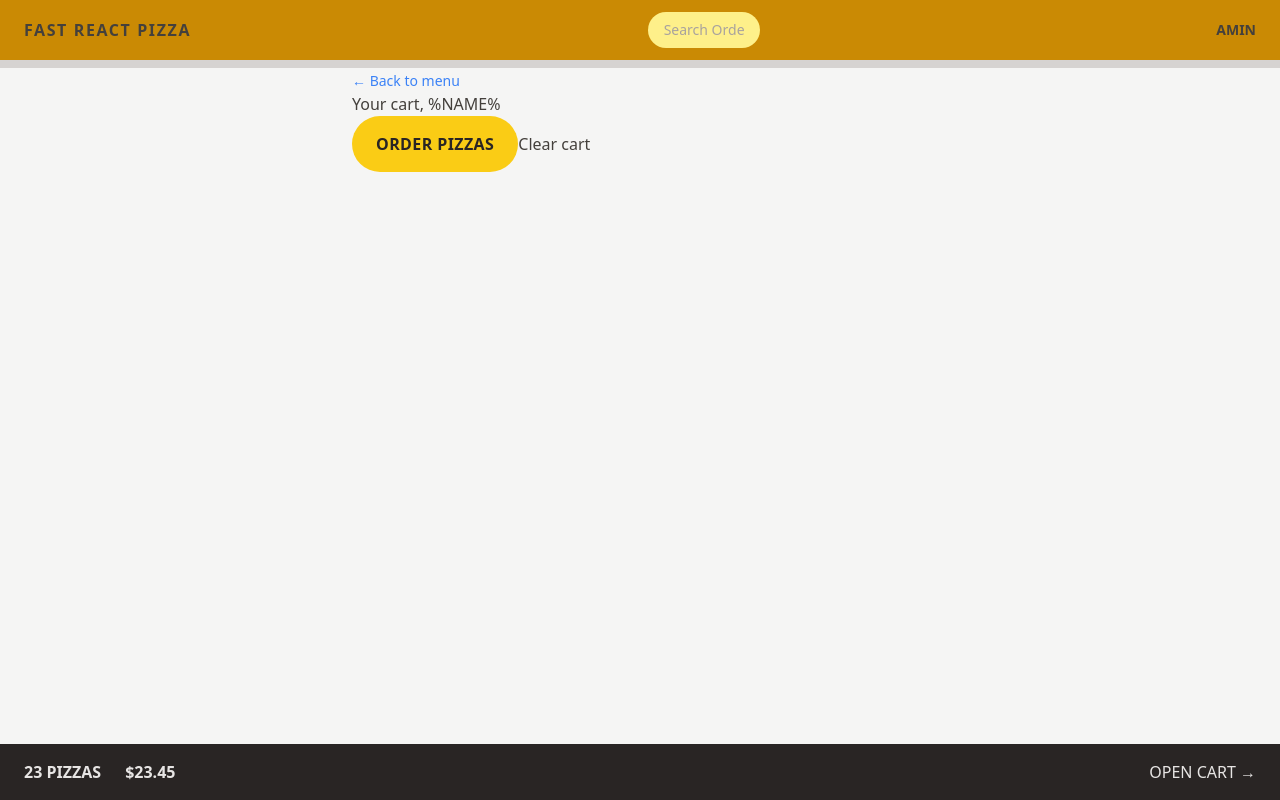
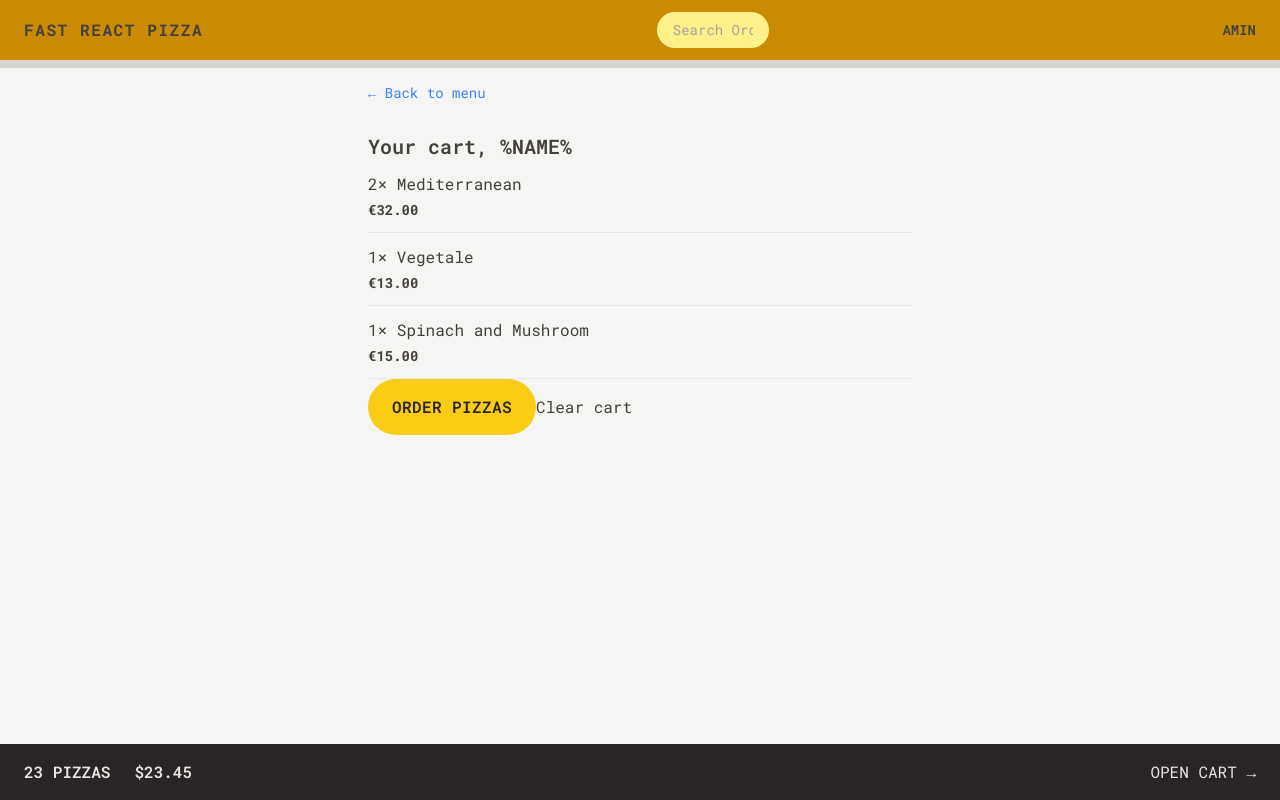
Before and after one commit to alireza-baqeri/pizza-shop-react, a React (Vite) app: page /cart in a window 1280 px wide. Built offline with nearby package versions, Linux system fonts and the light colour scheme.

Commit message:
adding cart and menu tailwind classes

```diff
--- a/index.html
+++ b/index.html
@@ -4,6 +4,12 @@
     <meta charset="UTF-8" />
     <link rel="icon" type="image/svg+xml" href="/vite.svg" />
     <meta name="viewport" content="width=device-width, initial-scale=1.0" />
+    <link rel="preconnect" href="https://fonts.googleapis.com" />
+    <link rel="preconnect" href="https://fonts.gstatic.com" crossorigin />
+    <link
+      href="https://fonts.googleapis.com/css2?family=Roboto+Mono:ital,wght@0,100..700;1,100..700&display=swap"
+      rel="stylesheet"
+    />
     <title>Vite + React</title>
   </head>
   <body class="bg-stone-100 text-stone-700">
--- a/src/features/cart/Cart.jsx
+++ b/src/features/cart/Cart.jsx
@@ -1,7 +1,7 @@
 import { Link } from 'react-router-dom';
 import LinkButton from '../../ui/LinkButton';
 import Button from '../../ui/Button';
-
+import CartItem from '../cart/CartItem';
 const fakeCart = [
   {
     pizzaId: 12,
@@ -30,12 +30,19 @@ function Cart() {
   const cart = fakeCart;
 
   return (
-    <div>
+    <div className="px-4 py-3">
       <LinkButton to="/menu">&larr; Back to menu</LinkButton>
-      <h2>Your cart, %NAME%</h2>
+      <h2 className="mt-7 text-xl font-semibold">Your cart, %NAME%</h2>
+
+      <ul className="divide-y divide-stone-200 border-b">
+        {cart.map((item) => (
+          <CartItem item={item} key={item.key} />
+        ))}
+      </ul>
+
       <div>
-        <Button to="/order/new">
-        Order pizzas
+        <Button className="mt-6 space-x-2" type="primary" to="/order/new">
+          Order pizzas
         </Button>
         <button>Clear cart</button>
       </div>
--- a/src/features/cart/CartItem.jsx
+++ b/src/features/cart/CartItem.jsx
@@ -1,13 +1,14 @@
+import {formatCurrency } from '../../utils/helpers'
 function CartItem({ item }) {
   const { pizzaId, name, quantity, totalPrice } = item;
 
   return (
-    <li>
-      <p>
+    <li className="py-3">
+      <p className='mb-1'>
         {quantity}&times; {name}
       </p>
-      <div>
-        <p>{formatCurrency(totalPrice)}</p>
+      <div className='flex justify-between items-center'>
+        <p className='text-sm font-bold'>{formatCurrency(totalPrice)}</p>
       </div>
     </li>
   );
--- a/src/features/menu/Menu.jsx
+++ b/src/features/menu/Menu.jsx
@@ -5,7 +5,7 @@ import MenuItem from "./MenuItem";
 function Menu() {
   const menu = useLoaderData();
   return (
-    <ul>
+    <ul className="divide-y divide-stone-500 px-2 ">
       {menu.map((pizza) => (
         <MenuItem pizza={pizza} key={pizza.id} />
       ))}
--- a/src/features/menu/MenuItem.jsx
+++ b/src/features/menu/MenuItem.jsx
@@ -1,16 +1,27 @@
-import { formatCurrency } from "../../utils/helpers";
-
+import { formatCurrency } from '../../utils/helpers';
+import Button from '../../ui/Button';
 function MenuItem({ pizza }) {
   const { id, name, unitPrice, ingredients, soldOut, imageUrl } = pizza;
 
   return (
-    <li>
-      <img src={imageUrl} alt={name} />
-      <div>
-        <p>{name}</p>
-        <p>{ingredients.join(', ')}</p>
-        <div>
-          {!soldOut ? <p>{formatCurrency(unitPrice)}</p> : <p>Sold out</p>}
+    <li className="flex gap-4 py-2">
+      <img
+        src={imageUrl}
+        alt={name}
+        className={`h-24 rounded ${soldOut ? 'opacity-80 grayscale' : ''}`}
+      />
+      <div className="flex grow flex-col pt-0.5">
+        <p className="font-medium">{name}</p>
+        <p className="text-sm capitalize italic text-stone-500">
+          {ingredients.join(', ')}
+        </p>
+        <div className="mt-auto flex items-center justify-between">
+          {!soldOut ? (
+            <p className="text-sm">{formatCurrency(unitPrice)}</p>
+          ) : (
+            <p className="text-sm uppercase text-slate-600">Sold out</p>
+          )}
+          <Button type="small">Add to Cart</Button>
         </div>
       </div>
     </li>
--- a/src/features/order/CreateOrder.jsx
+++ b/src/features/order/CreateOrder.jsx
@@ -82,7 +82,7 @@ function CreateOrder() {
             name="cart"
             value={JSON.stringify(cart)}
           />
-          <Button disabled={isSubmitting}>
+          <Button type="primary" disabled={isSubmitting}>
             {isSubmitting ? 'Placing Order' : 'Order now'}
           </Button>
         </div>
--- a/src/features/user/CreateUser.jsx
+++ b/src/features/user/CreateUser.jsx
@@ -23,7 +23,7 @@ function CreateUser() {
 
       {username !== '' && (
         <div>
-          <Button>Start ordering</Button>
+          <Button type="primary">Start ordering</Button>
         </div>
       )}
     </form>
--- a/src/ui/AppLayout.jsx
+++ b/src/ui/AppLayout.jsx
@@ -6,7 +6,7 @@ function AppLayout() {
   const navigation = useNavigation();
   const isLoading = navigation.state === 'loading';
   return (
-    <div className="grid h-screen grid-rows-[auto_1fr_auto]">
+    <div className="grid h-screen grid-rows-[auto_1fr_auto] font-sans">
       {isLoading && <Loader />}
       {/* {true && <Loader/>} */}
       <Header />
--- a/src/ui/Button.jsx
+++ b/src/ui/Button.jsx
@@ -1,14 +1,21 @@
 import { Link } from 'react-router-dom';
 
-function Button({ children, disabled, to }) {
+function Button({ children, disabled, to, type }) {
+  const base =
+    'inline-block rounded-full bg-yellow-400 font-semibold uppercase tracking-wide text-stone-800 transition-colors duration-300 hover:bg-yellow-300 focus:bg-yellow-600 focus:outline-none focus:ring focus:ring-yellow-300 focus:ring-offset-2 disabled:cursor-not-allowed ';
 
-
-
-  const className =
-    'inline-block rounded-full bg-yellow-400 px-4 py-3 font-semibold uppercase tracking-wide text-stone-800 transition-colors duration-300 hover:bg-yellow-300 focus:bg-yellow-600 focus:outline-none focus:ring focus:ring-yellow-300 focus:ring-offset-2 disabled:cursor-not-allowed sm:px-6 sm:py-4';
-  if (to) return <Link to={to} className={className}>{children}</Link>;
+  const styles = {
+    primary: base + ' px-4 py-3 md:px-6 md:py-4',
+    small: base + ' md:px-6 md:py-5 py-2.5 px-4 text-xs',
+  };
+  if (to)
+    return (
+      <Link to={to} className={styles[type]}>
+        {children}
+      </Link>
+    );
   return (
-    <button disabled={disabled} className={className}>
+    <button disabled={disabled} className={styles[type]}>
       {children}
     </button>
   );
--- a/src/ui/Header.jsx
+++ b/src/ui/Header.jsx
@@ -3,16 +3,12 @@ import SearchOrder from '../features/order/SearchOrder';
 import Username from '../features/user/Username';
 function Header() {
   return (
-    <header className="flex items-center justify-between border-b-8 border-stone-300
-     bg-yellow-600 px-4 py-3 text-center uppercase
-      sm:px-6">
-
-      <Link className="tracking-widest font-bold" to="/">
+    <header className="flex font-sans items-center justify-between border-b-8 border-stone-300 bg-yellow-600 px-4 py-3 text-center uppercase sm:px-6">
+      <Link className="font-sans font-bold tracking-widest" to="/">
         Fast React Pizza
       </Link>
       <SearchOrder />
       <Username />
-
     </header>
   );
 }
--- a/tailwind.config.js
+++ b/tailwind.config.js
@@ -1,8 +1,15 @@
 /** @type {import('tailwindcss').Config} */
+
 export default {
-  content: ["./index.html", "./src/**/*.{js,ts,jsx,tsx}"],
+  content: ['./index.html', './src/**/*.{js,ts,jsx,tsx}'],
+
   theme: {
-    extend: {},
+    extend: {
+      fontFamily: {
+        sans: ['Roboto Mono', 'monospace'],
+      },
+    },
   },
+
   plugins: [],
 };
```
